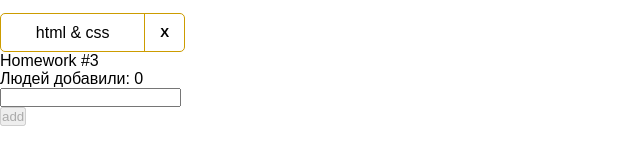
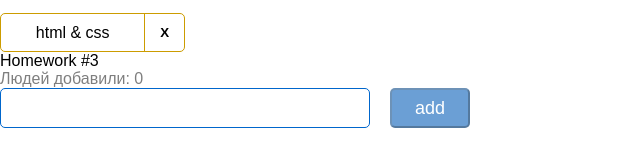
Before and after one commit to ilyailyushonok/homeWork_2sprint, a React (Create React App) app: page / in a window 1280 px wide. Shown: the part 181-348 px from the top of the page, without its empty margins (0-640 px from the left). Built offline with nearby package versions, Linux system fonts and the light colour scheme.

Commit message:
hws-3 upDate

```diff
--- a/src/s2-homeworks/hw03/Greeting.module.css
+++ b/src/s2-homeworks/hw03/Greeting.module.css
@@ -1,10 +1,23 @@
 .greetingForm {
+
 }
 
 .inputAndButtonContainer {
+    max-width: 470px;
+    display: flex;
+    justify-content: space-between;
+    gap: 12px;
+    input {
+        min-width: 370px;
+        width: 100%;
+        height: 40px;
+        border-radius: 5px;
+        border: 1px solid #0066CC;
+    }
 }
 
 .error {
+    color: red;
 }
 
 .input {
@@ -14,9 +27,17 @@
 }
 
 .errorInput {
+    border: 1px solid red;
+
 }
 
 .button {
+    font-size: 18px;
+    width: 80px;
+    height: 40px;
+    background-color: #0066CC;
+    color: white;
+    border-radius: 5px;
 }
 
 .button:focus {
@@ -26,9 +47,13 @@
 }
 
 .button:disabled {
+    background-color: #6b9fd5;
+
 }
 
 .text {
+    color: #000000;
+    opacity: 0.5;
 }
 
 .greeting {
--- a/src/s2-homeworks/hw03/GreetingContainer.tsx
+++ b/src/s2-homeworks/hw03/GreetingContainer.tsx
@@ -9,7 +9,7 @@ type GreetingContainerPropsType = {
 
 export const pureAddUser = (name: string, setError: (err:string)=>void, setName: (name:string)=>void, addUserCallback: any) => {
     // если имя пустое - показать ошибку, иначе - добавить юзера и очистить инпут
-if(!name){ setError('name required')}
+if(!name){ setError('Ошибка! Ввудите имя!')}
 else {
     addUserCallback(name)
     setName('')
@@ -17,7 +17,7 @@ else {
 }
 
 export const pureOnBlur = (name: string, setError: (err:string)=>void) => { // если имя пустое - показать ошибку
-    if(name.trim()===''){ setError('name required')}
+    if(name.trim()===''){ setError('Ошибка! Ввудите имя!')}
 }
 
 export const pureOnEnter = (e: KeyboardEvent<HTMLInputElement>, addUser: ()=>void) => { // если нажата кнопка Enter - добавить
```
